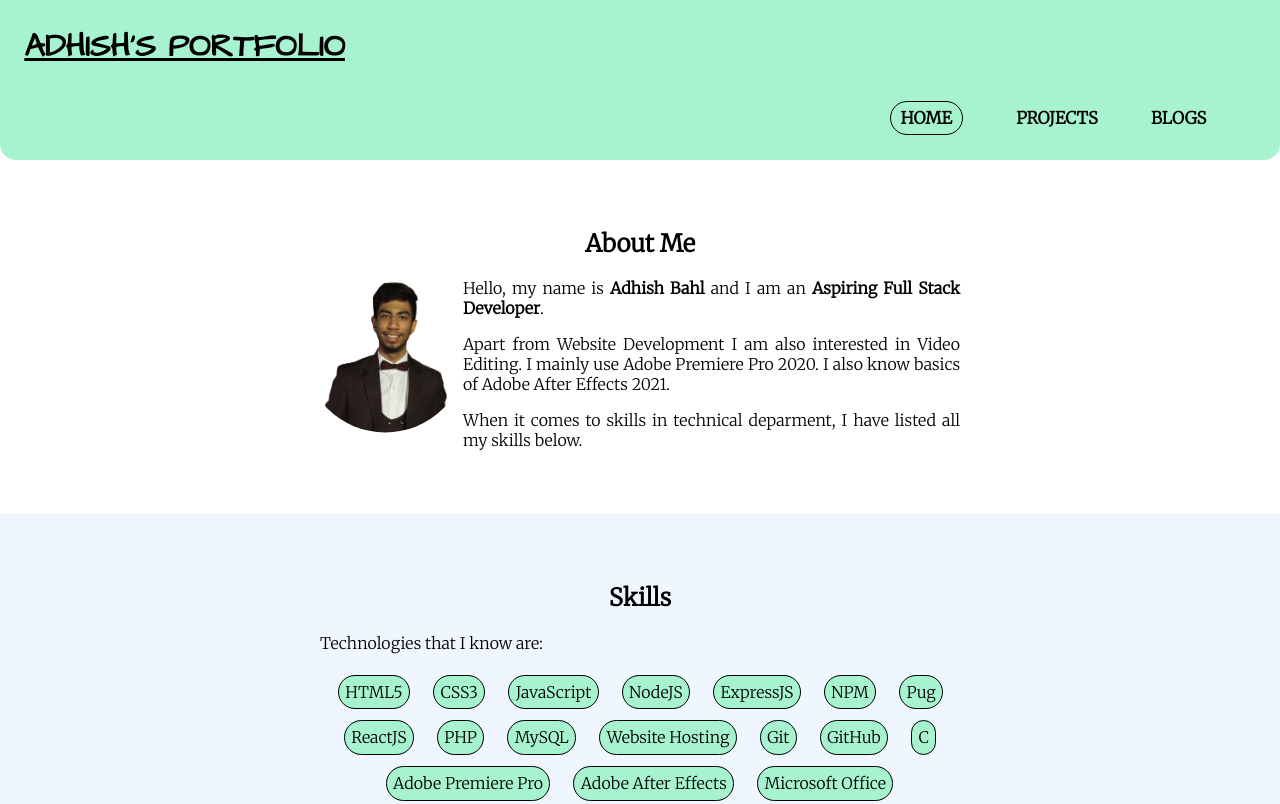
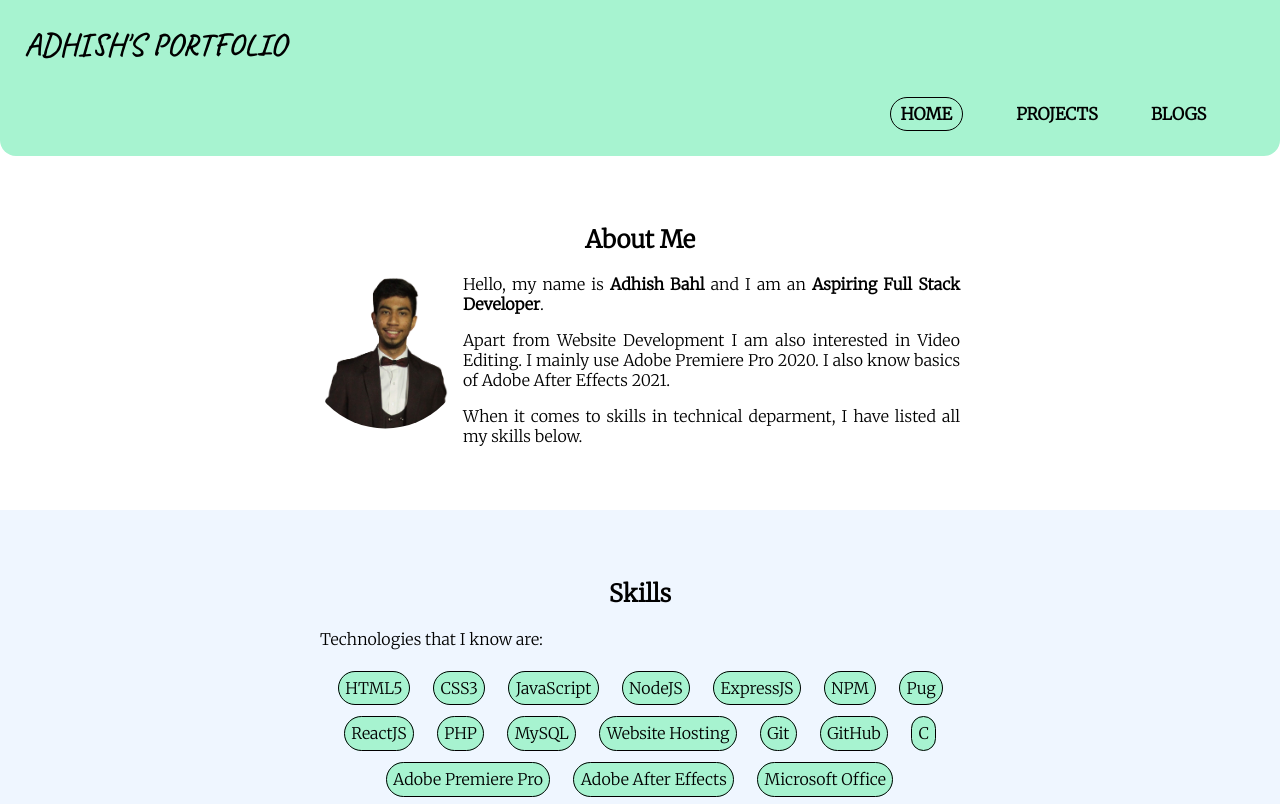
Before and after one commit to adhish-bahl/Portfolio-Website, a plain HTML site: page index.html in a window 1280 px wide. Shown: the top 804 px of the page. Drawn offline with Linux system fonts and the light colour scheme.

Commit message:
changed title font style

```diff
--- a/styles.css
+++ b/styles.css
@@ -1,4 +1,4 @@
-@import url('https://fonts.googleapis.com/css2?family=Architects+Daughter&display=swap');
+@import url('https://fonts.googleapis.com/css2?family=Caveat:wght@600&display=swap');
 @import url('https://fonts.googleapis.com/css2?family=Merriweather:wght@300&display=swap');
 
 :root {
@@ -29,8 +29,8 @@ body{
 
 .logo {
     display: inline;
-    font-family: 'Architects Daughter', cursive;
-    text-decoration: underline;
+    font-family: 'Caveat', cursive;
+    font-weight: 900;
     text-align: left;
 }
 
```
